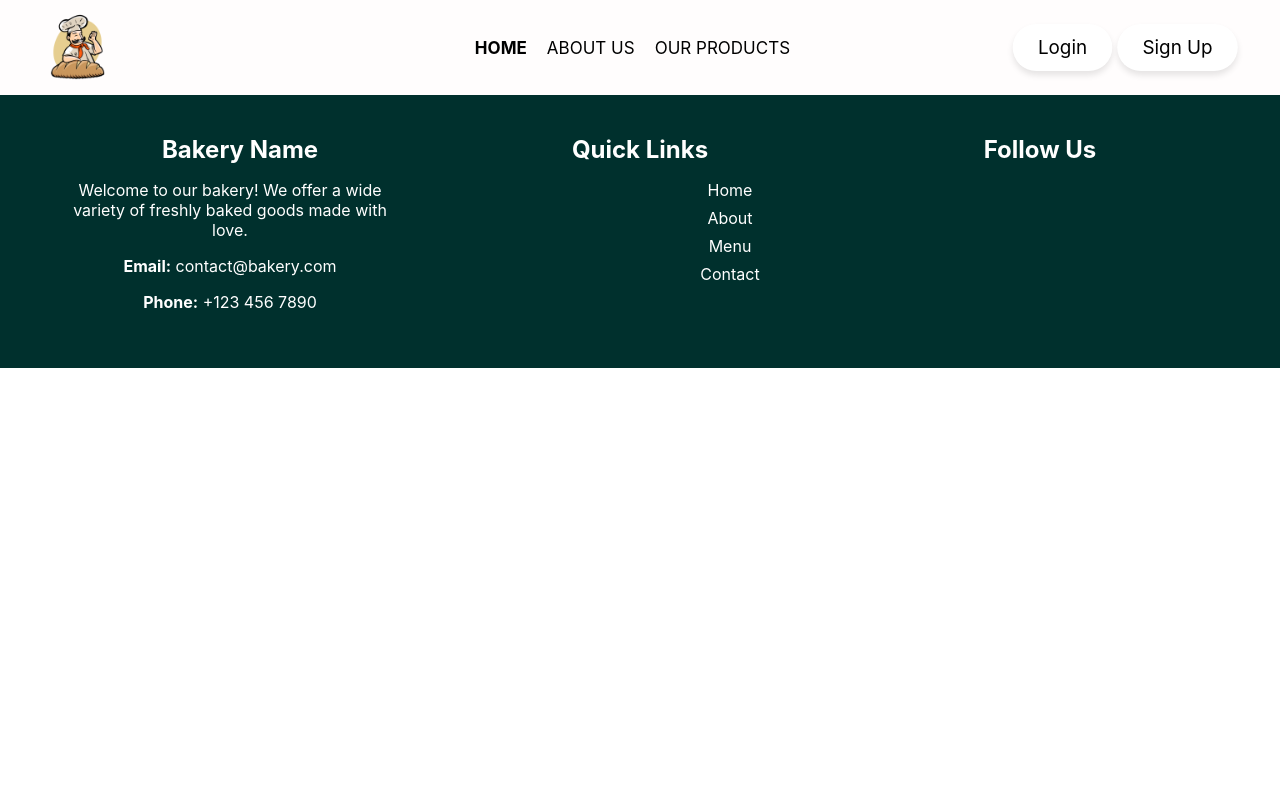
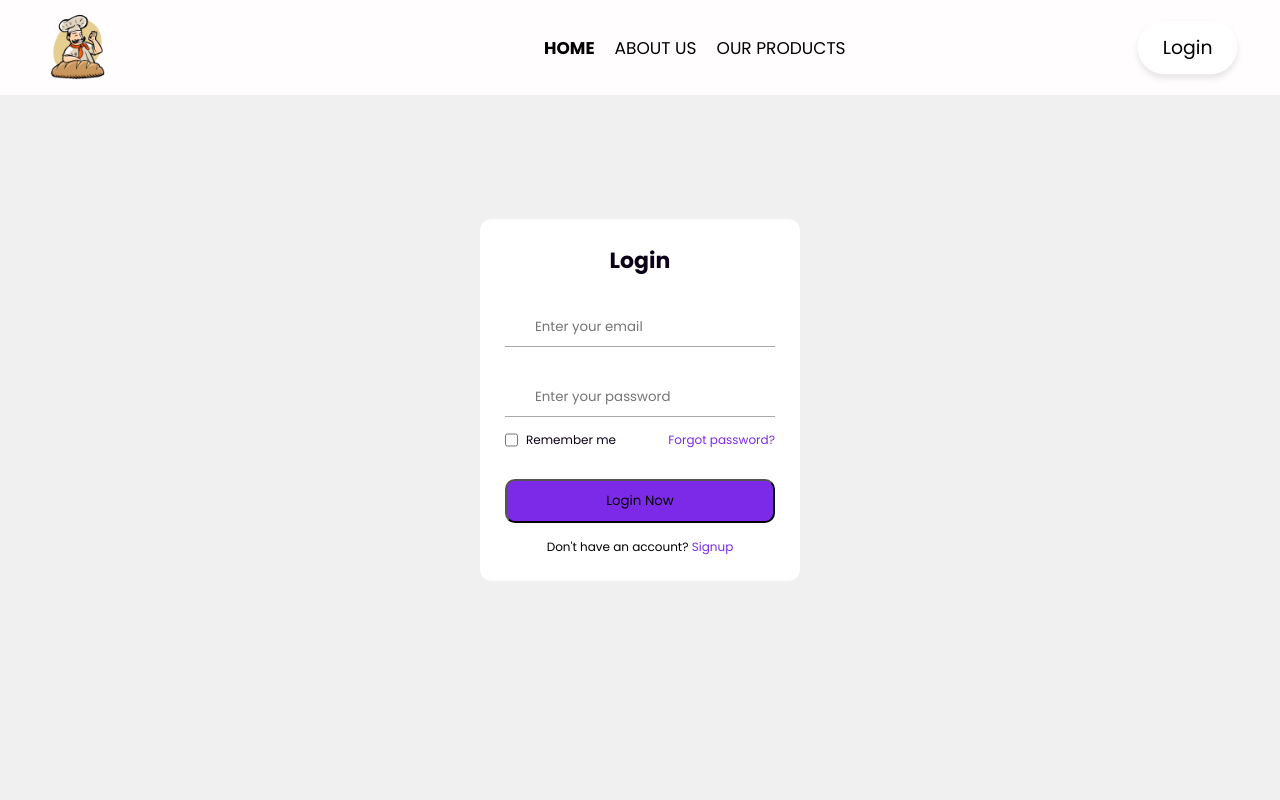
Before and after one commit to Neeraz666/masterbake, a React (Create React App) app in the folder frontend/: page /login in a window 1280 px wide. Shown: the top 800 px of the page. Built offline with nearby package versions, Linux system fonts and the light colour scheme.

Commit message:
Login and Signup Page created.

```diff
--- a/frontend/src/App.js
+++ b/frontend/src/App.js
@@ -1,19 +1,20 @@
-// import logo from './logo.svg';
-import { BrowserRouter, Routes, Route } from 'react-router-dom'
-import { Nav } from './components/nav'
+import React from 'react';
+import { BrowserRouter, Routes, Route } from 'react-router-dom';
+import { Nav } from './components/nav';
 import { Home } from './components/home';
-import { Footer } from './components/footer'
+import { Footer } from './components/footer';
+import { Login } from './components/login';
 import './App.css';
 
 function App() {
   return (
     <BrowserRouter>
-      < Nav />
+      <Nav />
       <Routes>
-        { <Route path='/' element = {< Home />} />
-        /*<Route path='menu/' element = {< Menu />} /> */}
+        <Route path='/' element={<Home />} />
+        <Route path='login' element={<Login />} />
       </Routes>
-      < Footer />
+      <Footer />
     </BrowserRouter>
   );
 }
--- /dev/null
+++ b/frontend/src/components/login.jsx
@@ -0,0 +1,90 @@
+import React, { useState } from 'react';
+import '../css/login.css';
+
+export const Login = () => {
+    const [isLoginForm, setIsLoginForm] = useState(true);
+    const [showPassword, setShowPassword] = useState(false);
+
+    const toggleForm = () => {
+        setIsLoginForm(!isLoginForm);
+    };
+
+    const togglePasswordVisibility = () => {
+        setShowPassword(!showPassword);
+    };
+
+    return (
+        <div className="login-page">
+            <div className="form_container">
+                {isLoginForm ? (
+                    <div className="form login_form">
+                        <form action="#">
+                            <h2>Login</h2>
+                            <div className="input_box">
+                                <input type="email" placeholder="Enter your email" required />
+                                <i className="uil uil-envelope-alt email"></i>
+                            </div>
+                            <div className="input_box">
+                                <input
+                                    type={showPassword ? "text" : "password"}
+                                    placeholder="Enter your password"
+                                    required
+                                />
+                                <i className="uil uil-lock password"></i>
+                                <i
+                                    className={`uil ${showPassword ? "uil-eye" : "uil-eye-slash"} pw_hide`}
+                                    onClick={togglePasswordVisibility}
+                                ></i>
+                            </div>
+                            <div className="option_field">
+                                <span className="checkbox">
+                                    <input type="checkbox" id="check" />
+                                    <label htmlFor="check">Remember me</label>
+                                </span>
+                                <a href="#" className="forgot_pw">Forgot password?</a>
+                            </div>
+                            <button className="button">Login Now</button>
+                            <div className="login_signup">Don't have an account? <a href="#" id="signup" onClick={toggleForm}>Signup</a></div>
+                        </form>
+                    </div>
+                ) : (
+                    <div className="form signup_form">
+                        <form action="#">
+                            <h2>Signup</h2>
+                            <div className="input_box">
+                                <input type="email" placeholder="Enter your email" required />
+                                <i className="uil uil-envelope-alt email"></i>
+                            </div>
+                            <div className="input_box">
+                                <input
+                                    type={showPassword ? "text" : "password"}
+                                    placeholder="Create password"
+                                    required
+                                />
+                                <i className="uil uil-lock password"></i>
+                                <i
+                                    className={`uil ${showPassword ? "uil-eye" : "uil-eye-slash"} pw_hide`}
+                                    onClick={togglePasswordVisibility}
+                                ></i>
+                            </div>
+                            <div className="input_box">
+                                <input
+                                    type={showPassword ? "text" : "password"}
+                                    placeholder="Confirm password"
+                                    required
+                                />
+                                <i className="uil uil-lock password"></i>
+                                <i
+                                    className={`uil ${showPassword ? "uil-eye" : "uil-eye-slash"} pw_hide`}
+                                    onClick={togglePasswordVisibility}
+                                ></i>
+                            </div>
+                            <button className="button">Signup Now</button>
+                            <div className="login_signup">Already have an account? <a href="#" id="login" onClick={toggleForm}>Login</a></div>
+                        </form>
+                    </div>
+                )}
+            </div>
+        </div>
+    );
+};
--- a/frontend/src/components/nav.jsx
+++ b/frontend/src/components/nav.jsx
@@ -14,13 +14,8 @@ export const Nav = () => {
                         </ul>
                     </div>
                     <div class="login-container">
-                        <a href="#login" class="login-button">
+                        <a href="login" class="login-button">
                             Login
-                        </a>
-                    </div>
-                    <div class="login-container">
-                        <a href="#signup" class="login-button">
-                            Sign Up
                         </a>
                     </div>
             </div>
--- a/frontend/src/css/carousel.css
+++ b/frontend/src/css/carousel.css
@@ -67,7 +67,7 @@
   flex: 1;
   height: 420px;
   border: 1px solid #ddd;
-  border-radius: 8px;
+  border-radius: 10px;
   overflow: hidden;
   box-shadow: 0 4px 8px rgba(0, 0, 0, 0.1), 0 6px 20px rgba(0, 0, 0, 0.1);
   max-width: calc(33.33% - 10px);
--- /dev/null
+++ b/frontend/src/css/login.css
@@ -0,0 +1,129 @@
+/* Import Google font - Poppins */
+@import url("https://fonts.googleapis.com/css2?family=Poppins:wght@200;300;400;500;600;700&display=swap");
+
+* {
+  margin: 0;
+  padding: 0;
+  box-sizing: border-box;
+  font-family: "Poppins", sans-serif;
+}
+
+a {
+  text-decoration: none;
+}
+
+.login-page {
+  display: flex;
+  justify-content: center;
+  align-items: center;
+  height: 100vh;
+  background: #f0f0f0;
+}
+
+.form_container {
+  max-width: 320px;
+  width: 100%;
+  background: #fff;
+  padding: 25px;
+  border-radius: 12px;
+  box-shadow: rgba(0, 0, 0, 0.1);
+}
+
+.form_container h2 {
+  font-size: 22px;
+  color: #0b0217;
+  text-align: center;
+}
+
+.input_box {
+  position: relative;
+  margin-top: 30px;
+  width: 100%;
+  height: 40px;
+}
+
+.input_box input {
+  height: 100%;
+  width: 100%;
+  border: none;
+  outline: none;
+  padding: 0 30px;
+  color: #333;
+  transition: all 0.2s ease;
+  border-bottom: 1.5px solid #aaaaaa;
+}
+
+.input_box input:focus {
+  border-color: #7d2ae8;
+}
+
+.input_box i {
+  position: absolute;
+  top: 50%;
+  transform: translateY(-50%);
+  font-size: 20px;
+  color: #707070;
+}
+
+.input_box i.email,
+.input_box i.password {
+  left: 0;
+}
+
+.input_box input:focus ~ i.email,
+.input_box input:focus ~ i.password {
+  color: #7d2ae8;
+}
+
+.input_box i.pw_hide {
+  right: 0;
+  font-size: 18px;
+  cursor: pointer;
+}
+
+.option_field {
+  margin-top: 14px;
+  display: flex;
+  align-items: center;
+  justify-content: space-between;
+}
+
+.form_container a {
+  color: #7d2ae8;
+  font-size: 12px;
+}
+
+.form_container a:hover {
+  text-decoration: underline;
+}
+
+.checkbox {
+  display: flex;
+  column-gap: 8px;
+  white-space: nowrap;
+}
+
+.checkbox input {
+  accent-color: #7d2ae8;
+}
+
+.checkbox label {
+  font-size: 12px;
+  cursor: pointer;
+  user-select: none;
+  color: #0b0217;
+}
+
+.form_container .button {
+  background: #7d2ae8;
+  margin-top: 30px;
+  width: 100%;
+  padding: 10px 0;
+  border-radius: 10px;
+}
+
+.login_signup {
+  font-size: 12px;
+  text-align: center;
+  margin-top: 15px;
+}
--- a/frontend/src/css/nav.css
+++ b/frontend/src/css/nav.css
@@ -5,6 +5,10 @@
   background-color: #fffdfd;
   padding: 10px 40px;
   font-size: 17px;
+  position: fixed; /* Make the navbar fixed */
+  top: 0; /* Stick to the top of the viewport */
+  width: 100%; /* Ensure it spans the full width */
+  z-index: 1000; /* Ensure it is above other elements */
 }
 
 .logo {
```
Lines whose indentation alone changed are shown as unchanged.
